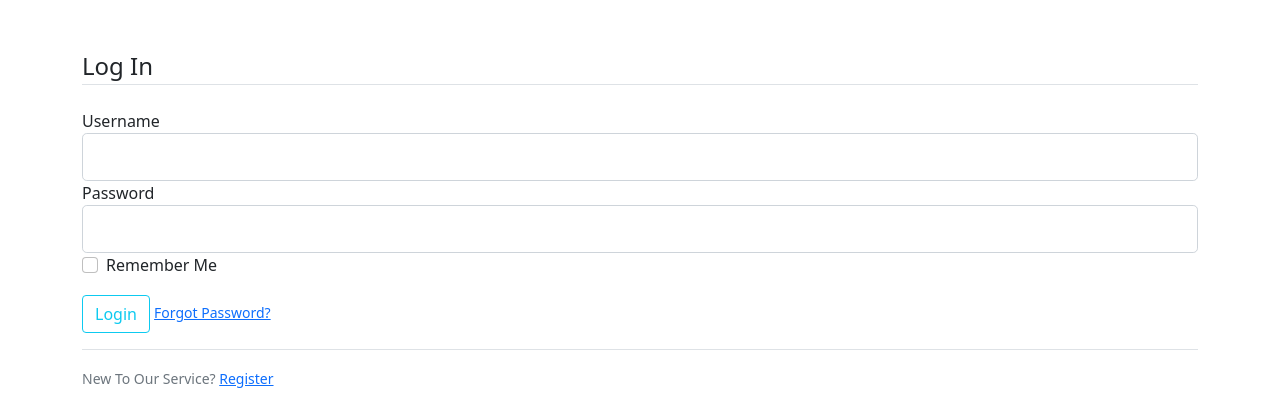
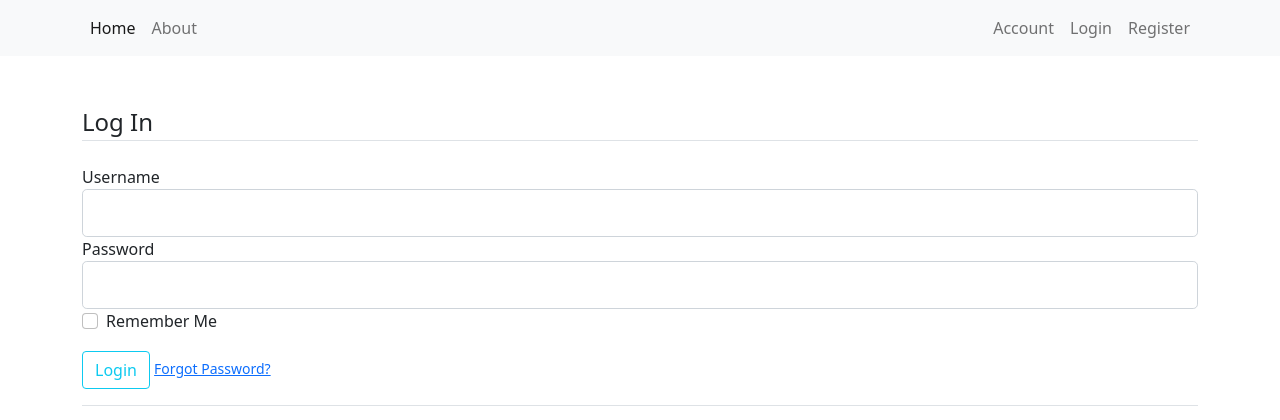
Before and after one commit to SzfanerGit/Gravity, a Flask app: page /login in a window 1280 px wide. Shown: the top 420 px of the page. Run offline with Flask 2, Linux system fonts and the light colour scheme.

Commit message:
index to home and navbar

```diff
--- a/gravity/routes.py
+++ b/gravity/routes.py
@@ -8,17 +8,21 @@ from flask_mail import Message
 
 
 @app.route("/home")
-@app.route("/index")
 @app.route("/")
-def index():
-    return render_template('index.html')
+def home():
+    return render_template('home.html')
+
+
+@app.route("/about")
+def about():
+    return render_template('about.html')
 
 
 @app.route("/register", methods=['GET', 'POST'])
 def register():
     # Ensure user is not logged in
     if current_user.is_authenticated:
-        return redirect(url_for('index'))
+        return redirect(url_for('home'))
 
     # request.form.get method is handled in forms.py by FlaskForm
     form = RegistrationForm()
@@ -41,7 +45,7 @@ def register():
 def login():
     # Ensure user is not logged in
     if current_user.is_authenticated:
-        return redirect(url_for('index'))
+        return redirect(url_for('home'))
 
     # request.form.get method is handled in forms.py by FlaskForm
     # user subbmits form via POST
@@ -56,7 +60,7 @@ def login():
 
             # Redirect user back to the page they tried to acces but were requred to login
             next_page = request.args.get('next')
-            return redirect(next_page) if next_page else redirect(url_for('index'))
+            return redirect(next_page) if next_page else redirect(url_for('home'))
         else:
             flash('Username and/or Password do not match', 'danger')
 
@@ -67,7 +71,7 @@ def login():
 def logout():
     logout_user()
     flash('You have been logged out.', 'info')
-    return redirect(url_for('index'))
+    return redirect(url_for('home'))
 
 
 @app.route("/account")
@@ -93,7 +97,7 @@ If you did not make this request then simply ignore this email and no changes wi
 def password_reset_request():
     # Ensure user is not logged in
     if current_user.is_authenticated:
-        return redirect(url_for('index'))
+        return redirect(url_for('home'))
 
     # Sending password reset email
     form = RequestResetForm()
@@ -110,7 +114,7 @@ def password_reset_request():
 def reset_token(token):
     # Ensure user is not logged in
     if current_user.is_authenticated:
-        return redirect(url_for('index'))
+        return redirect(url_for('home'))
 
     # Ensure token is valid and non expired
     user = User.verify_reset_token(token)
--- a/gravity/templates/index.html
+++ b/gravity/templates/about.html
@@ -1,11 +1,9 @@
 {% extends "layout.html" %}
 
 {% block title %}
-    Home
+    About
 {% endblock title %}
 
 {% block main%}
-    <h1>
-        Home page!
-    </h1>
+    <h2>About Page</h2>
 {% endblock main %}
--- a/gravity/templates/layout.html
+++ b/gravity/templates/layout.html
@@ -18,6 +18,40 @@
     </head>
 
     <body>
+        <!-- Navigation bar -->
+        <nav class="navbar navbar-expand-sm bg-light navbar-light sticky-top">
+            <div class="container">
+                <!-- Left side links -->
+                <ul class="navbar-nav">
+                    <li class="nav-item">
+                        <a class="nav-link active" href="{{ url_for('home') }}">Home</a>
+                    </li>
+                    <li class="nav-item">
+                        <a class="nav-link" href="{{ url_for('about') }}">About</a>
+                    </li>
+                </ul>
+                <!-- Right side links -->
+                <ul class="navbar-nav justify-content-end">
+                    {% if current_user.is_authenticated %}
+                        <li class="nav-item">
+                            <a class="nav-link" href="{{ url_for('logout') }}">Logout</a>
+                        </li>
+                    {% else %}
+                        <li class="nav-item">
+                            <a class="nav-link" href="{{ url_for('account') }}">Account</a>
+                        </li>
+                        <li class="nav-item">
+                            <a class="nav-link" href="{{ url_for('login') }}">Login</a>
+                        </li>
+                        <li class="nav-item">
+                            <a class="nav-link" href="{{ url_for('register') }}">Register</a>
+                        </li>
+                    {% endif %}
+                </ul>
+            </div>
+        </nav>
+
+
         <main class="container py-5">
             <!-- Flash messages -->
             {% with messages = get_flashed_messages(with_categories=true) %}
```
Also changed, not shown: gravity/templates/home.html (added, +9 -0 lines).
